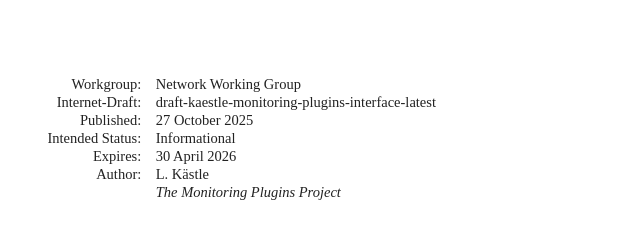
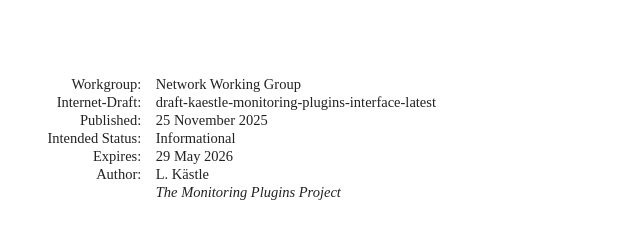
Before and after one commit to RincewindsHat/rfc-monitoring-plugins-interface, a plain HTML site: page draft-kaestle-monitoring-plugins-interface.html in a window 1280 px wide. Shown: the top 242 px of the page, 92-732 px from the left. Drawn offline with Linux system fonts and the light colour scheme; a web font is replaced by a local one.

Commit message:
Script updating gh-pages from 10b066a. [ci skip]

```diff
--- a/draft-kaestle-monitoring-plugins-interface.html
+++ b/draft-kaestle-monitoring-plugins-interface.html
@@ -1046,11 +1046,11 @@ svg :is([fill="white"], [fill^="#fff"]) {
 <thead><tr>
 <td class="left">Internet-Draft</td>
 <td class="center">MPI</td>
-<td class="right">October 2025</td>
+<td class="right">November 2025</td>
 </tr></thead>
 <tfoot><tr>
 <td class="left">Kästle</td>
-<td class="center">Expires 30 April 2026</td>
+<td class="center">Expires 29 May 2026</td>
 <td class="right">[Page]</td>
 </tr></tfoot>
 </table>
@@ -1063,12 +1063,12 @@ svg :is([fill="white"], [fill^="#fff"]) {
 <dd class="internet-draft">draft-kaestle-monitoring-plugins-interface-latest</dd>
 <dt class="label-published">Published:</dt>
 <dd class="published">
-<time datetime="2025-10-27" class="published">27 October 2025</time>
+<time datetime="2025-11-25" class="published">25 November 2025</time>
     </dd>
 <dt class="label-intended-status">Intended Status:</dt>
 <dd class="intended-status">Informational</dd>
 <dt class="label-expires">Expires:</dt>
-<dd class="expires"><time datetime="2026-04-30">30 April 2026</time></dd>
+<dd class="expires"><time datetime="2026-05-29">29 May 2026</time></dd>
 <dt class="label-authors">Author:</dt>
 <dd class="authors">
 <div class="author">
@@ -1115,7 +1115,7 @@ this as a reference point as to how these programs interface with each other.<a
         time. It is inappropriate to use Internet-Drafts as reference
         material or to cite them other than as "work in progress."<a href="#section-boilerplate.1-3" class="pilcrow">¶</a></p>
 <p id="section-boilerplate.1-4">
-        This Internet-Draft will expire on 30 April 2026.<a href="#section-boilerplate.1-4" class="pilcrow">¶</a></p>
+        This Internet-Draft will expire on 29 May 2026.<a href="#section-boilerplate.1-4" class="pilcrow">¶</a></p>
 </section>
 </div>
 <div id="copyright">
```
Also changed, not shown: draft-kaestle-monitoring-plugins-interface.txt.
